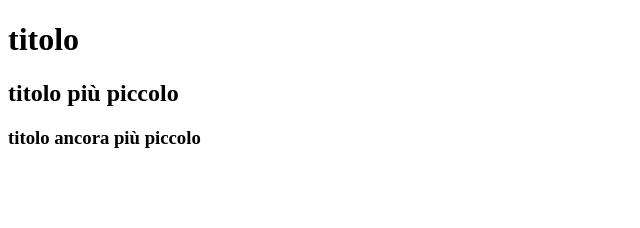
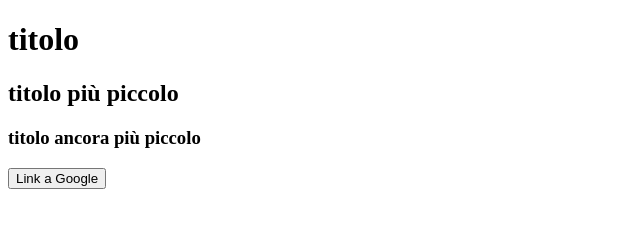
Before and after one commit to Vitto95/repo-prova, a plain HTML site: page index.html in a window 1280 px wide. Shown: the whole page, without its empty margins (0-640 px from the left). Drawn offline with Linux system fonts and the light colour scheme.

Commit message:
Google Link

```diff
--- a/index.html
+++ b/index.html
@@ -12,6 +12,7 @@
     <h1>titolo</h1>
     <h2>titolo più piccolo</h2>
     <h3>titolo ancora più piccolo</h3>
+    <a href="google.com"><button>Link a Google</button></a>
 
 </body>
 
```
